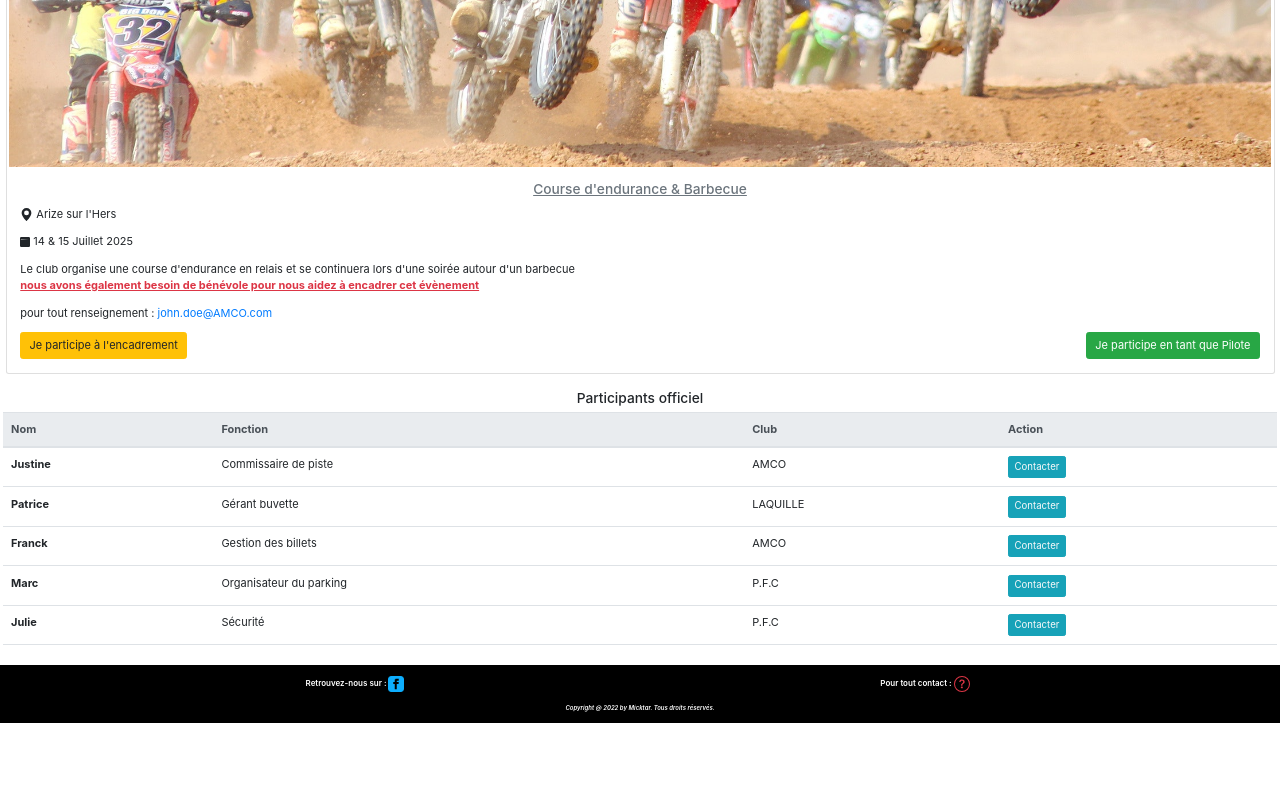
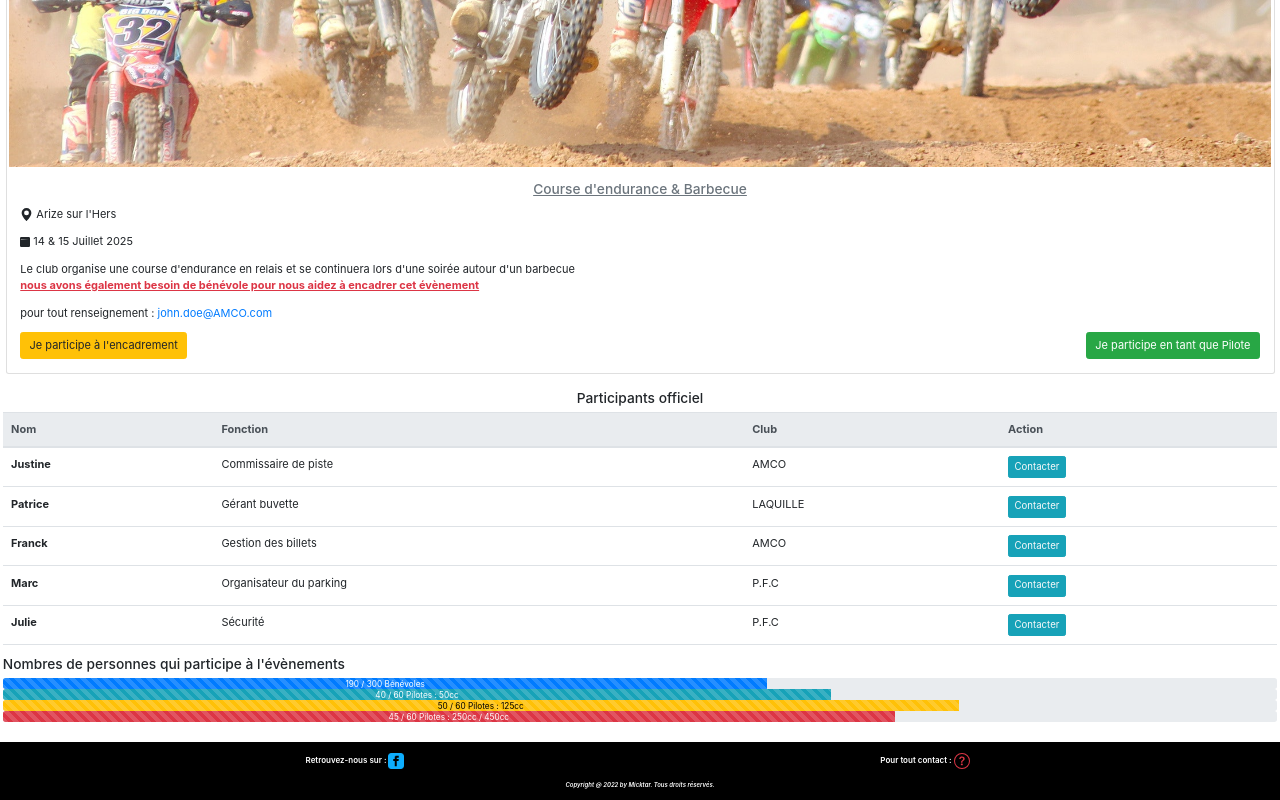
Before and after one commit to Micktar/AMCO-Officiel, a website: page Index/evenement.html in a window 1280 px wide. Shown: the part 820-1620 px from the top of the page. Before the commit the page ends 1543 px from the top, so only its background shows below. Drawn offline with nearby package versions, Linux system fonts and the light colour scheme.

Commit message:
09-table of official finished

```diff
--- a/Index/evenement.html
+++ b/Index/evenement.html
@@ -198,7 +198,7 @@
           </div>
           </div>
         </article>
-        <article class="participation my-3"><!--Officiel table participation-->
+        <article class="participation my-3"><!--table of officials participants-->
           <h5 class="text-center pt-2">Participants officiel</h5>
           <table class="table " id="table_participation">
             <thead class="thead-light">
@@ -243,9 +243,26 @@
             </tbody>
           </table>
         </article>
+        <article class="progress_bar"> <!-- progress bar event participation-->
+          <h5>Nombres de personnes qui participe à l'évènements</h5>
+          <div class="progress" id="bénévoles">
+            <div class="progress-bar progress-bar-striped" role="progressbar" style="width: 60%" aria-valuenow="190" aria-valuemin="0"  aria-valuemax="300">190 / 300 Bénévoles
+            </div>
+          </div>
+          <div class="progress" id="50cc">
+            <div class="progress-bar progress-bar-striped bg-info" role="progressbar" style="width: 65%" aria-valuenow="40" aria-valuemin="0"  aria-valuemax="100">40 / 60 Pilotes : 50cc
+            </div>
+          </div>
+          <div class="progress" id="125cc">
+            <div class="progress-bar progress-bar-striped bg-warning text-black" role="progressbar" style="width: 75%" aria-valuenow="40" aria-valuemin="0"  aria-valuemax="60"> 50 / 60 Pilotes : 125cc
+            </div>
+          </div>
+          <div class="progress" id="250cc">
+            <div class="progress-bar progress-bar-striped bg-danger" role="progressbar" style="width: 70%" aria-valuenow="50" aria-valuemin="0"  aria-valuemax="60"> 45 / 60 Pilotes : 250cc / 450cc
+            </div>
+          </div>
+        </article>
       </div>
-
-
       <div class="footer">
         <div class="container text-center">
           <div class="row py-3">
```
